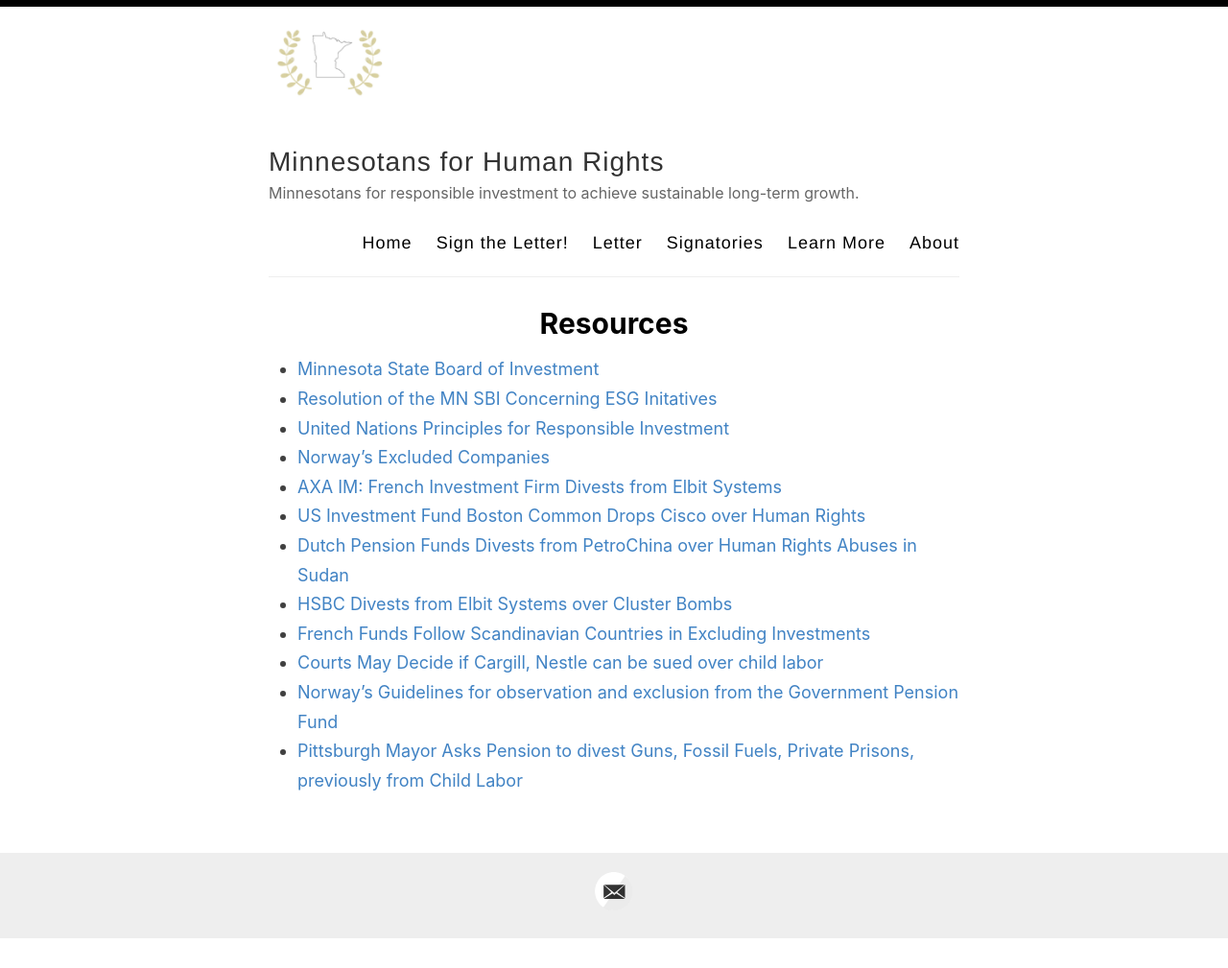
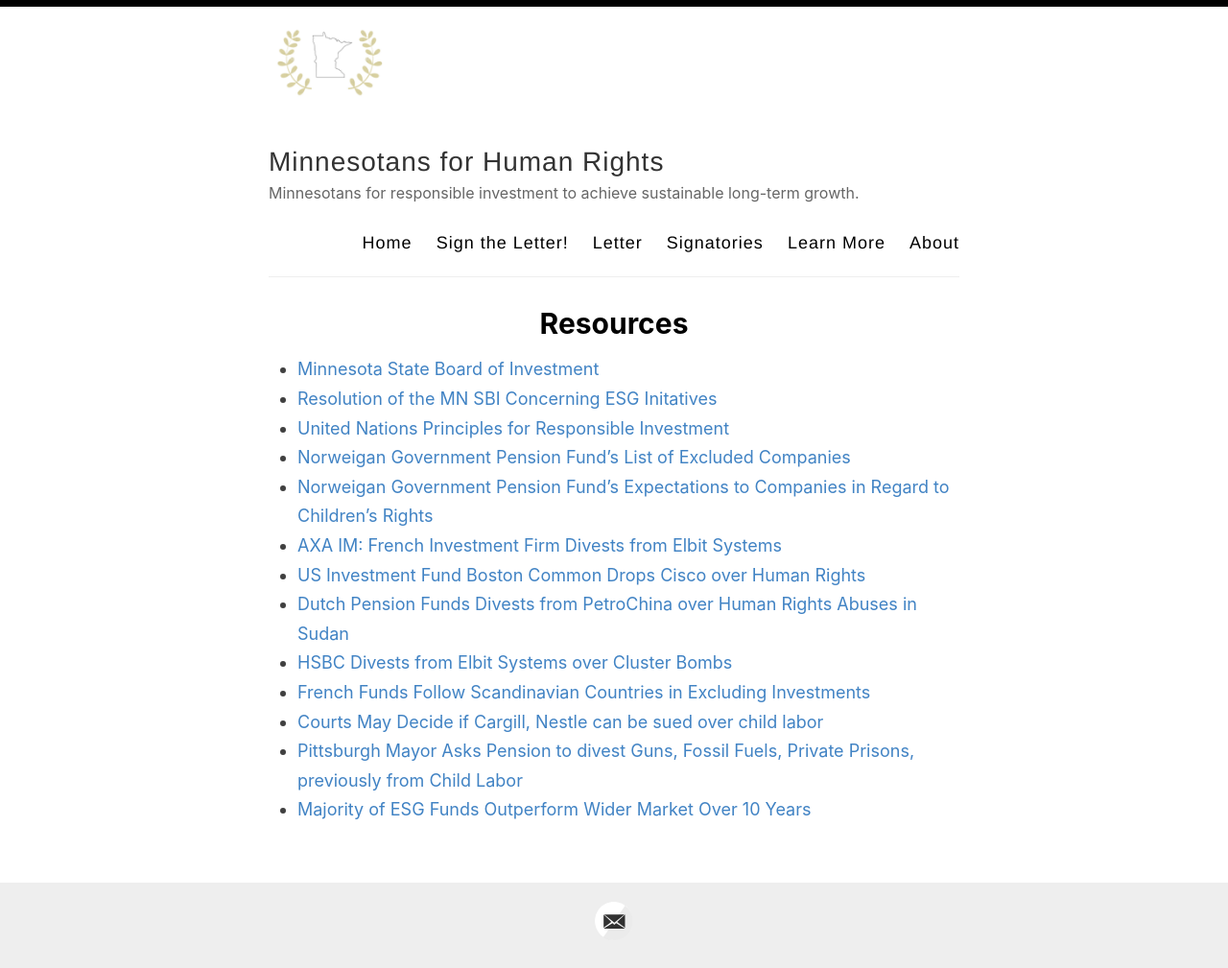
Before and after one commit to adamrahim/adamrahim.github.io, a Jekyll site: the page built from _posts/2020-12-23-learn-more.md, in a window 1280 px wide. Shown: the whole page at 96% size. Built offline with Jekyll 4.4.1, drawn with Linux system fonts in a browser that asks for light colours; before the commit the page ends 979 px from its top, so only the background shows below that.

Commit message:
Update 2020-12-23-learn-more.md

```diff
--- a/_posts/2020-12-23-learn-more.md
+++ b/_posts/2020-12-23-learn-more.md
@@ -6,12 +6,13 @@
 - [Minnesota State Board of Investment](https://mn.gov/sbi/ "MN SBI Website")
 - [Resolution of the MN SBI Concerning ESG Initatives](https://mn.gov/sbi/documents/MSBI%20Resolution%20on%20ESG%20-%20February%2026%202020.pdf "Resolution of the Minnesota State Board of Investment Concerning Environmental, Social, and Governance Initiatives")
 - [United Nations Principles for Responsible Investment](https://www.unpri.org/pri/about-the-pri "UN Principles for Responsible Investment")
-- [Norway's Excluded Companies](https://www.nbim.no/en/the-fund/responsible-investment/exclusion-of-companies/ "Norway's List of Excluded Companies")
+- [Norweigan Government Pension Fund's List of Excluded Companies](https://www.nbim.no/en/the-fund/responsible-investment/exclusion-of-companies/ "Norweigan Government Pension Fund's List of Excluded Companies")
+- [Norweigan Government Pension Fund's Expectations to Companies in Regard to Children's Rights](https://www.nbim.no/en/the-fund/responsible-investment/principles/expectations-to-companies/childrens-rights/ "Norweigan Government Pension Fund's Expectations to Companies in Regard to Children's Rights")
 - [AXA IM: French Investment Firm Divests from Elbit Systems](https://www.business-humanrights.org/en/latest-news/french-investment-firm-axa-partially-divests-from-israeli-arms-manufacturer-elbit-systems/ "AXA IM Divests from Elbit")
 - [US Investment Fund Boston Common Drops Cisco over Human Rights](https://www.triplepundit.com/story/2011/investor-drops-cisco-over-human-rights/103961 "Boston Common Drops Cisco")
 - [Dutch Pension Funds Divests from PetroChina over Human Rights Abuses in Sudan](https://www.triplepundit.com/story/2008/pggm-will-divest-petrochina/98001 "Dutch Pension Fund Divests over Human Rights Abuses")
 - [HSBC Divests from Elbit Systems over Cluster Bombs](https://www.jpost.com/bds-threat/hsbc-tells-post-we-divested-from-elbit-over-clusters-bombs-not-bds-576175 "HSBC Divests from Elbit")
 - [French Funds Follow Scandinavian Countries in Excluding Investments](https://www.triplepundit.com/story/2012/french-funds-follow-lead-exclusion/105651 "French funds follow suit")
 - [Courts May Decide if Cargill, Nestle can be sued over child labor](https://www.startribune.com/looking-at-child-slaves-on-cocoa-farms-supreme-court-may-extend-legal-ground-for-globalized-u-s-fir/573430191/?refresh=true "Courts may decide if Cargill, Nestle can be sued over child labor")
-- [Norway's Guidelines for observation and exclusion from the Government Pension Fund](https://nettsteder.regjeringen.no/etikkradet3/files/2019/12/guidelines-for-observation-and-exclusion-from-the-gpfg-01.09.2019.pdf "Norway's Guidelines for Observation/Exclusion from the Government Pension Fund")
 - [Pittsburgh Mayor Asks Pension to divest Guns, Fossil Fuels, Private Prisons, previously from Child Labor](https://www.ai-cio.com/news/pittsburgh-mayor-asks-pension-divest-guns-fossil-fuels-private-prisons/ "Pittsburgh Mayor Asks Pension to divest Guns, Fossil Fuels, Private Prisons, previously from Child Labor")
+- [Majority of ESG Funds Outperform Wider Market Over 10 Years](https://www.ft.com/content/733ee6ff-446e-4f8b-86b2-19ef42da3824 "Majority of ESG funds outperform wider market over 10 years")
```
